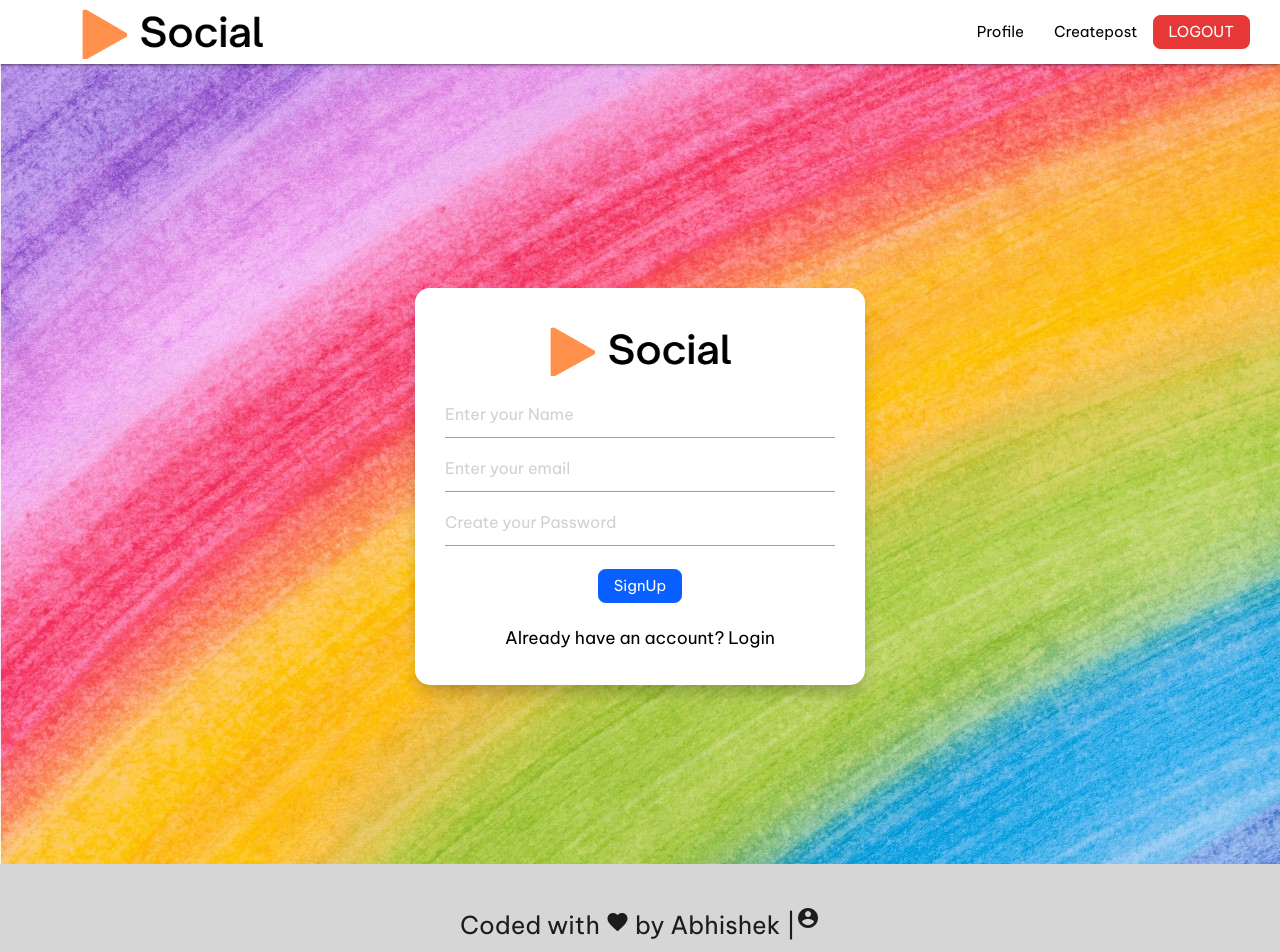
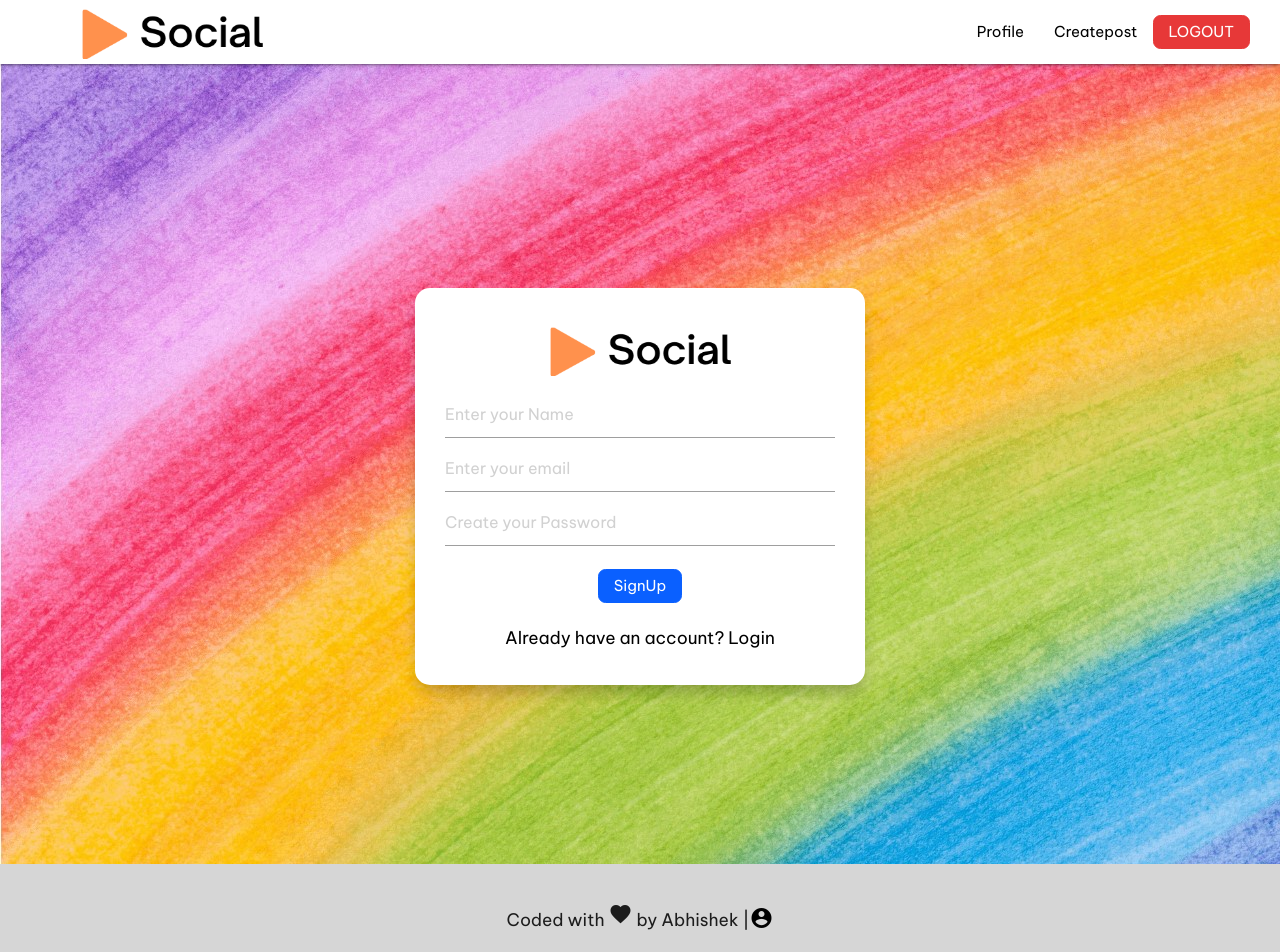
Before and after one commit to abhishekrd/Social, a React (Create React App) app in the folder client/: page /signup in a window 1280 px wide. Shown: the top 952 px of the page. Built offline with nearby package versions, Linux system fonts and the light colour scheme; sample sign-in values are in the browser's storage.

Commit message:
icons added

```diff
--- a/client/src/App.css
+++ b/client/src/App.css
@@ -167,8 +167,11 @@ a{
     display: flex;
     justify-content: center;
     align-items: center;
-    padding: 2rem;
+    padding: 1.5rem;
     background-color: rgb(214, 214, 214);
+}
+.linkicon{
+    padding-top: 0.5rem;
 }
 .brand-logo{
     margin-left: 4rem;
--- a/client/src/Components/screens/Login.js
+++ b/client/src/Components/screens/Login.js
@@ -66,10 +66,10 @@ const Login = () => {
             </div>
         </div>
          <div className='foot-div'>
-         <h5 className='dev_id'>Coded with <i class="material-icons">favorite</i> by Abhishek | </h5>
-         <p>
-         <Link to={{ pathname: "https://www.linkedin.com/in/abhishek-dhanke-226354216/" }} target="_blank" /><i class="material-icons">account_circle</i>
-         </p>
+         <h6 className='dev_id'>Coded with <i class="material-icons">favorite</i> by Abhishek | </h6>
+         <h6>
+         <Link to={{ pathname: "https://www.linkedin.com/in/abhishek-dhanke-226354216/" }} target="_blank"><i class="material-icons">account_circle</i></Link>
+         </h6>
      </div>
      </>
     )
--- a/client/src/Components/screens/Signup.js
+++ b/client/src/Components/screens/Signup.js
@@ -62,10 +62,10 @@ const Login = () => {
             </div>
         </div>
         <div className='foot-div'>
-         <h5 className='dev_id'>Coded with <i class="material-icons">favorite</i> by Abhishek | </h5>
-         <p>
-         <Link to={{ pathname: "https://www.linkedin.com/in/abhishek-dhanke-226354216/" }} target="_blank" /><i class="material-icons">account_circle</i>
-         </p>
+         <h6 className='dev_id'>Coded with <i class="material-icons">favorite</i> by Abhishek | </h6>
+         <h6 className='linkicon'>
+         <Link to={{ pathname: "https://www.linkedin.com/in/abhishek-dhanke-226354216/" }} target="_blank"><i class="material-icons">account_circle</i></Link>
+         </h6>
      </div>
 </>
 
```
